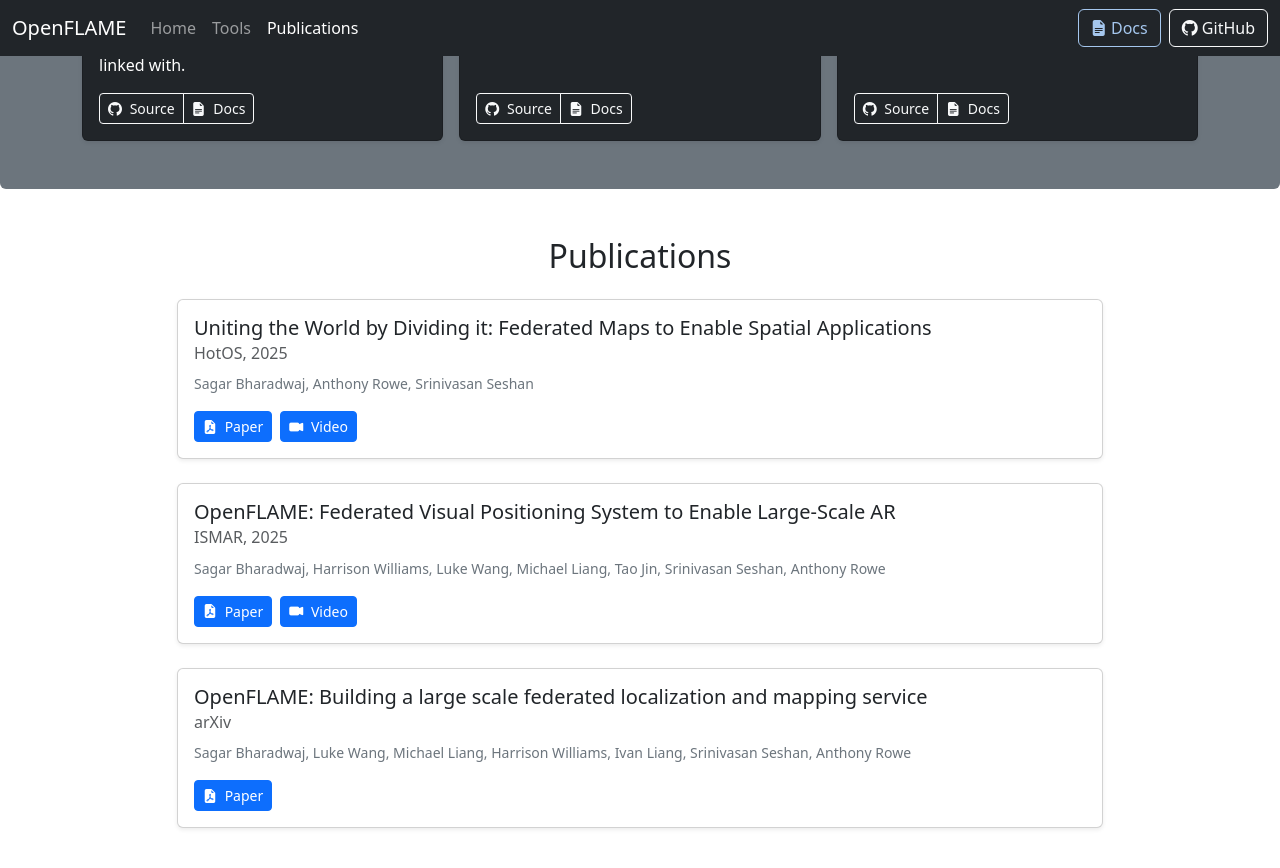
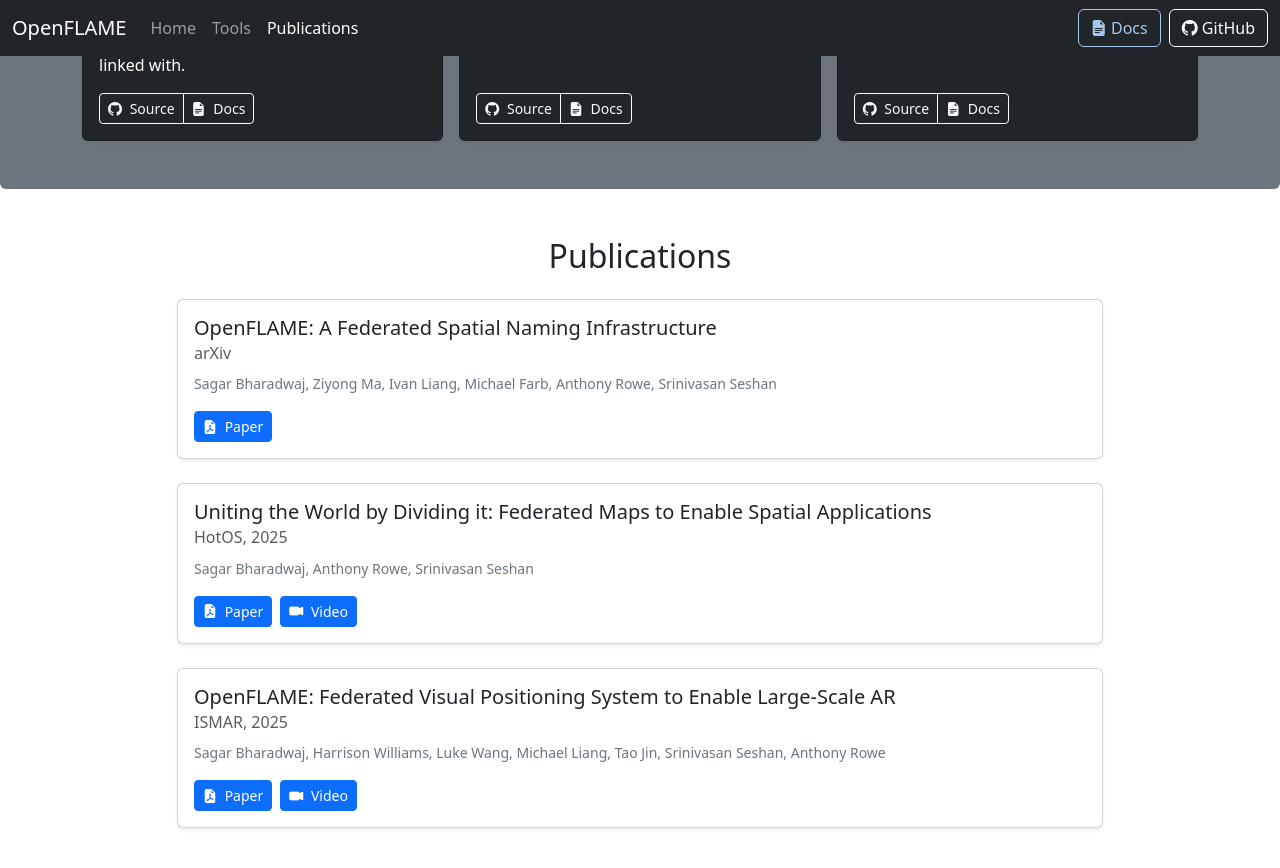
Before and after one commit to openflam/openflam.github.io, a Jekyll site: the page built from index.md, in a window 1280 px wide and 900 px high, scrolled down 1365 px. Shown: the top 868 px of the window. Built offline with Jekyll 4.4.1, drawn with Linux system fonts in a browser that asks for light colours; nearby versions of some CDN libraries.

Commit message:
Update publication

```diff
--- a/_data/publications.yml
+++ b/_data/publications.yml
@@ -1,3 +1,8 @@
+- title: "OpenFLAME: A Federated Spatial Naming Infrastructure"
+  authors: "Sagar Bharadwaj, Ziyong Ma, Ivan Liang, Michael Farb, Anthony Rowe, Srinivasan Seshan"
+  paper_url: "https://arxiv.org/abs/2411.04271"
+  venue: "arXiv"
+
 - title: "Uniting the World by Dividing it: Federated Maps to Enable Spatial Applications"
   authors: "Sagar Bharadwaj, Anthony Rowe, Srinivasan Seshan"
   paper_url: "https://dl.acm.org/doi/10.1145/3713082.3730371"
@@ -9,8 +14,3 @@
   paper_url: "https://sagar-bharadwaj-ks.github.io/files/papers/openflame-ismar.pdf"
   video_url: "https://youtu.be/A6bH2I5ersY"
   venue: "ISMAR, 2025"
-
-- title: "OpenFLAME: Building a large scale federated localization and mapping service"
-  authors: "Sagar Bharadwaj, Luke Wang, Michael Liang, Harrison Williams, Ivan Liang, Srinivasan Seshan, Anthony Rowe"
-  paper_url: "https://arxiv.org/abs/2411.04271"
-  venue: "arXiv"
```
